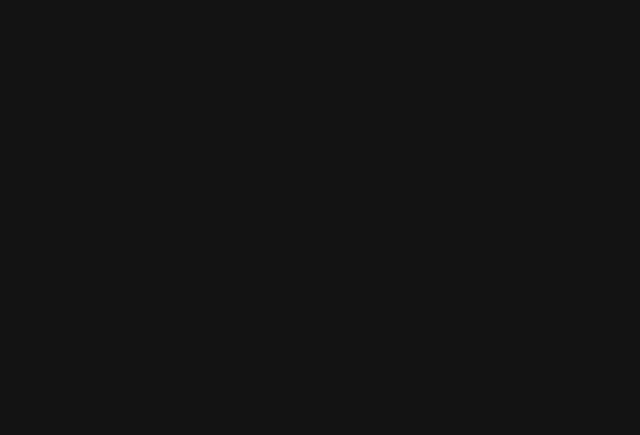
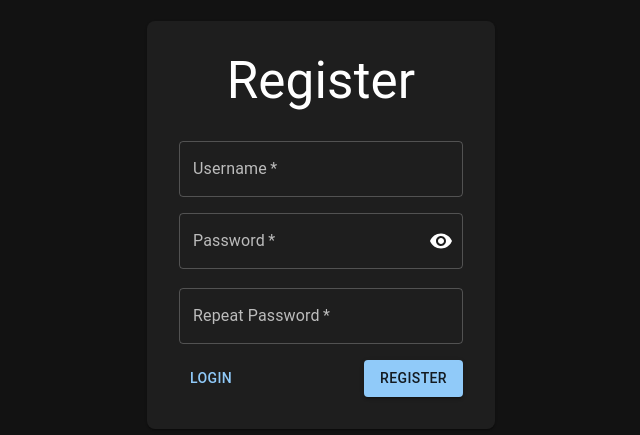
Before and after one commit to rosen1000/notekeepr, a React (Vite) app: page /auth/register in a window 1280 px wide. Before the commit this address had no page. Shown: the part 175-610 px from the top of the page, without its empty margins (319-959 px from the left). Built offline with nearby package versions, Linux system fonts and the light colour scheme.

Commit message:
add register page, moved password things to utils, stacked mui imports

```diff
--- a/src/main.tsx
+++ b/src/main.tsx
@@ -1,13 +1,14 @@
+import App from './pages/App.tsx';
+import Login from './pages/auth/Login.tsx';
+import Register from './pages/auth/Register.tsx';
+import { BrowserRouter, Route, Routes } from 'react-router';
+import { createRoot } from 'react-dom/client';
+import { createTheme, CssBaseline, ThemeProvider } from '@mui/material';
 import { StrictMode } from 'react';
-import { createRoot } from 'react-dom/client';
 import './index.css';
-import App from './pages/App.tsx';
-import { BrowserRouter, Route, Routes } from 'react-router';
-import Login from './pages/auth/Login.tsx';
-import { createTheme, CssBaseline, ThemeProvider } from '@mui/material';
 
 const theme = createTheme({
-	palette: { mode: 'dark', },
+	palette: { mode: 'dark' },
 });
 
 createRoot(document.getElementById('root')!).render(
@@ -19,6 +20,7 @@ createRoot(document.getElementById('root')!).render(
 					<Route index element={<App />} />
 					<Route path='auth'>
 						<Route path='login' element={<Login />} />
+						<Route path='register' element={<Register />} />
 					</Route>
 				</Routes>
 			</BrowserRouter>
--- a/src/pages/auth/Login.tsx
+++ b/src/pages/auth/Login.tsx
@@ -1,37 +1,27 @@
-import Visibility from '@mui/icons-material/Visibility';
-import VisibilityOff from '@mui/icons-material/VisibilityOff';
+import * as Mui from '@mui/material';
 import z from 'zod';
 import { ChangeEvent, FormEvent, useEffect, useState } from 'react';
+import { passwordLength, passwordRegex } from '../../utils';
 import { useNavigate } from 'react-router';
-import {
-	Button,
-	Card,
-	FormControl,
-	FormHelperText,
-	IconButton,
-	InputAdornment,
-	InputLabel,
-	OutlinedInput,
-	TextField,
-} from '@mui/material';
+import { Visibility, VisibilityOff } from '@mui/icons-material';
 
 export default function Login() {
 	const navigate = useNavigate();
-	const passwordRegex = /^(?=.*\d)(?=.*[a-z])(?=.*[A-Z])(?=.*[!@#$%^&*.-]).{8,}$/;
 	const schema = z.object({
 		username: z.string().min(6),
 		password: z
 			.string()
-			.min(8, 'Password must be atleast 8 characters')
+			.min(passwordLength, `Password must be atleast ${passwordLength} characters`)
 			.refine(
 				(v) => passwordRegex.test(v),
 				'Password must contain atleast\n1 lowercase letter,\n1 uppercase letter and\n1 number'
 			),
 	});
+	type Form = Partial<ReturnType<typeof schema.parse>>;
 
-	const [formData, setFormData] = useState<{ username?: string; password?: string }>({});
+	const [formData, setFormData] = useState<Form>({});
 	const [showPassword, setShowPassword] = useState(false);
-	const [errors, setErrors] = useState<{ username?: string; password?: string }>({});
+	const [errors, setErrors] = useState<Form>({});
 
 	useEffect(() => {
 		const { success, error } = schema.safeParse(formData);
@@ -58,10 +48,10 @@ export default function Login() {
 	};
 
 	return (
-		<Card className='p-8' sx={{ borderRadius: '8px' }}>
+		<Mui.Card className='p-8' sx={{ borderRadius: '8px' }}>
 			<h1 className='mb-8'> Login </h1>
 			<form onSubmit={submit} className='flex flex-col gap-4'>
-				<TextField
+				<Mui.TextField
 					required
 					name='username'
 					label='Username'
@@ -70,9 +60,11 @@ export default function Login() {
 					error={!!errors.username}
 					helperText={errors.username}
 				/>
-				<FormControl error={!!errors.password}>
-					<InputLabel htmlFor='password'>Password</InputLabel>
-					<OutlinedInput
+				<Mui.FormControl error={!!errors.password}>
+					<Mui.InputLabel required htmlFor='password'>
+						Password
+					</Mui.InputLabel>
+					<Mui.OutlinedInput
 						id='password'
 						name='password'
 						type={showPassword ? 'text' : 'password'}
@@ -80,26 +72,26 @@ export default function Login() {
 						placeholder='Enter your password'
 						onChange={change}
 						endAdornment={
-							<InputAdornment position='end'>
-								<IconButton
+							<Mui.InputAdornment position='end'>
+								<Mui.IconButton
 									aria-label={showPassword ? 'hide the password' : 'display the password'}
 									onClick={toggleShowPassword}
 									edge='end'
 								>
 									{showPassword ? <VisibilityOff /> : <Visibility />}
-								</IconButton>
-							</InputAdornment>
+								</Mui.IconButton>
+							</Mui.InputAdornment>
 						}
 					/>
-					<FormHelperText className='whitespace-pre'>{errors.password}</FormHelperText>
-				</FormControl>
+					<Mui.FormHelperText className='whitespace-pre'>{errors.password}</Mui.FormHelperText>
+				</Mui.FormControl>
 				<div className='flex justify-between'>
-					<Button onClick={() => navigate('/auth/register')}> Register </Button>
-					<Button type='submit' variant='contained'>
+					<Mui.Button onClick={() => navigate('/auth/register')}> Register </Mui.Button>
+					<Mui.Button type='submit' variant='contained'>
 						Login
-					</Button>
+					</Mui.Button>
 				</div>
 			</form>
-		</Card>
+		</Mui.Card>
 	);
 }
--- a/src/pages/auth/Register.tsx
+++ b/src/pages/auth/Register.tsx
@@ -1,22 +1,90 @@
-import { Button, Card, TextField } from '@mui/material';
+import * as Mui from '@mui/material';
+import z from 'zod';
+import { ChangeEvent, FormEvent, useEffect, useState } from 'react';
+import { passwordLength, passwordRegex } from '../../utils';
 import { useNavigate } from 'react-router';
+import { Visibility, VisibilityOff } from '@mui/icons-material';
 
 export default function Register() {
 	const navigate = useNavigate();
+	const schema = z
+		.object({
+			username: z.string().min(6),
+			password: z
+				.string()
+				.min(passwordLength, `Password must be atleast ${passwordLength} characters`)
+				.refine(
+					(v) => passwordRegex.test(v),
+					'Password must contain atleast\n1 lowercase letter,\n1 uppercase letter and\n1 number'
+				),
+			repeat: z.string(),
+		})
+		.refine((v) => v.password == v.repeat, 'Both passwords must match');
+	type Form = Partial<ReturnType<typeof schema.parse>>;
 
-	function submit() {}
+	const [formData, setFormData] = useState<Form>({});
+	const [showPassword, setShowPassword] = useState(false);
+	const [errors, setErrors] = useState<Form>({});
+
+	useEffect(() => {
+		const { success, error } = schema.safeParse(formData);
+		if (success) return setErrors({});
+		const { password, repeat, username } = error.format();
+		setErrors({
+			username: formData.username != undefined ? username?._errors.join('\n') : '',
+			password: formData.password != undefined ? password?._errors.join('\n') : '',
+			repeat: formData.repeat != undefined ? repeat?._errors.join('\n') : '',
+		});
+	}, [formData]);
+
+	const toggleShowPassword = () => setShowPassword((show) => !show);
+	const change = (e: ChangeEvent<HTMLInputElement | HTMLTextAreaElement>) => {
+		setFormData({ ...formData, [e.target.name]: e.target.value });
+	};
+
+	const submit = (e: FormEvent<HTMLFormElement>) => {
+		e.preventDefault();
+		const { success } = schema.safeParse(formData);
+		if (!success) return;
+		// TODO: Make API call
+	};
 
 	return (
-		<Card className='p-8'>
+		<Mui.Card className='p-8' sx={{ borderRadius: '8px' }}>
+			<h1 className='mb-8'>Register</h1>
 			<form onSubmit={submit} className='flex flex-col gap-4'>
-				<h1>Register</h1>
-				<TextField name='username' label='Username' placeholder='Enter your username' />
-				<TextField type='password' name='password' label='Password' placeholder='Enter your password' />
+				<Mui.TextField required name='username' label='Username' placeholder='Enter your username' />
+				<Mui.FormControl error={!!errors.password}>
+					<Mui.InputLabel required htmlFor='password'>
+						Password
+					</Mui.InputLabel>
+					<Mui.OutlinedInput
+						id='password'
+						name='password'
+						type={showPassword ? 'text' : 'password'}
+						label='Password'
+						placeholder='Enter your password'
+						onChange={change}
+						endAdornment={
+							<Mui.InputAdornment position='end'>
+								<Mui.IconButton
+									aria-label={showPassword ? 'hide the password' : 'display the password'}
+									onClick={toggleShowPassword}
+									edge='end'
+								>
+									{showPassword ? <VisibilityOff /> : <Visibility />}
+								</Mui.IconButton>
+							</Mui.InputAdornment>
+						}
+					/>
+					<Mui.FormHelperText className='whitespace-pre'>{errors.password}</Mui.FormHelperText>
+				</Mui.FormControl>
+				<Mui.TextField required name='repeat' label='Repeat Password' placeholder='Enter your password again' />
 				<div className='flex justify-between'>
-					<Button onClick={() => navigate('/auth/register')}>Register</Button>
-					<Button> Login </Button>
+					<Mui.Button onClick={() => navigate('/auth/login')}>Login</Mui.Button>
+					<Mui.Button variant='contained'> Register </Mui.Button>
 				</div>
 			</form>
-		</Card>
+		</Mui.Card>
 	);
 }
--- /dev/null
+++ b/src/utils.ts
@@ -0,0 +1,2 @@
+export const passwordRegex = /^(?=.*\d)(?=.*[a-z])(?=.*[A-Z])(?=.*[!@#$%^&*.-]).{6,}$/
+export const passwordLength = 6;
```
Also changed, not shown: 1 other file (tests, documents, lock files or other folders).
